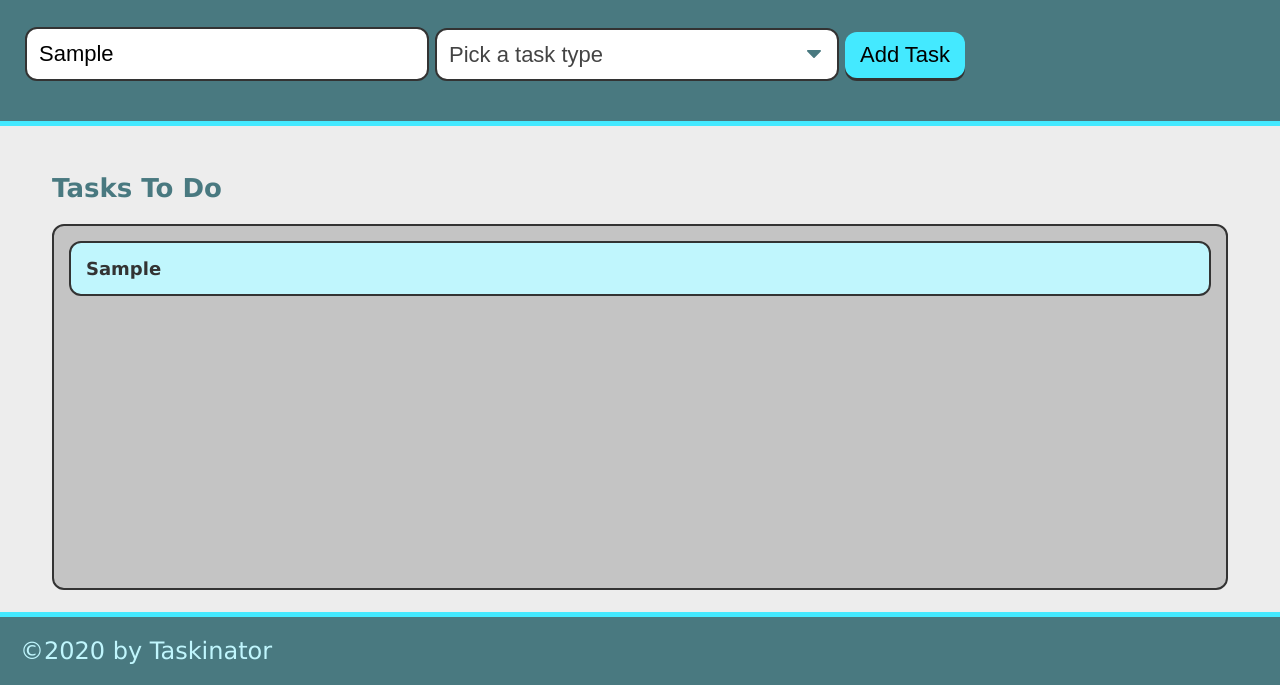
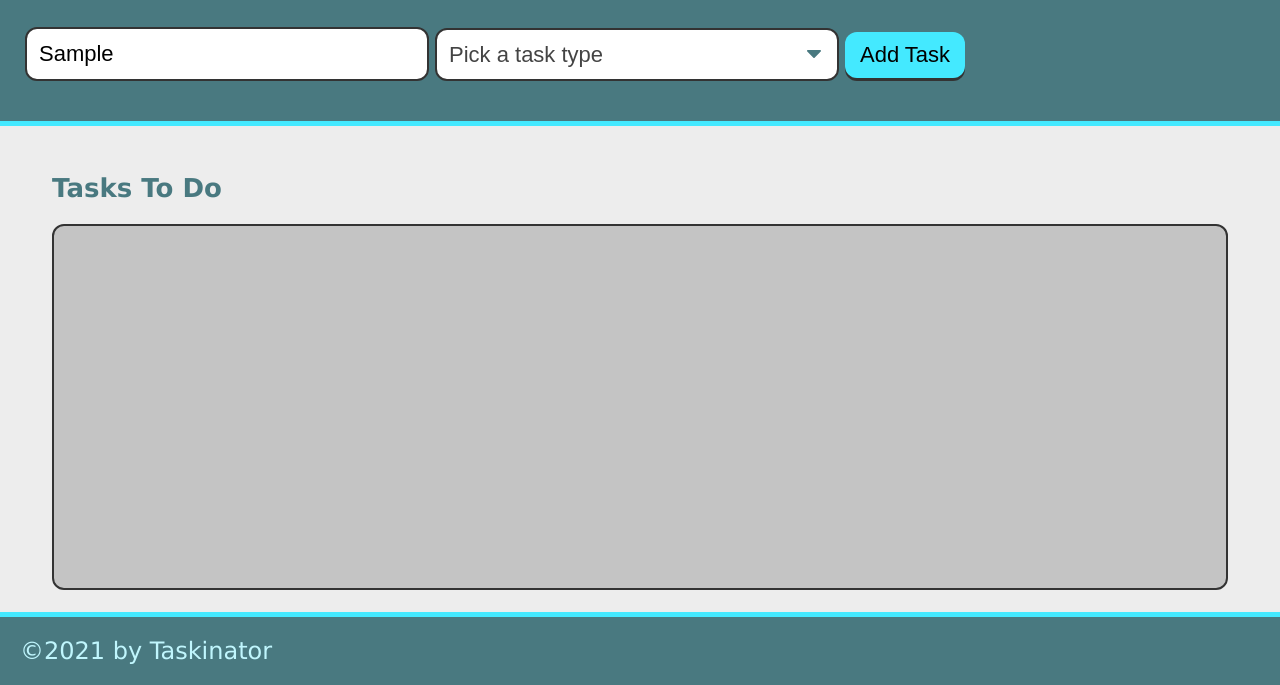
Before and after one commit to MatteoMeza/taskinator1, a plain HTML site: page index.html in a window 1280 px wide. Both pictures are taken after typing "Sample" into the empty fields and a click on the button "Add Task". Shown: the part 115-800 px from the top of the page. Drawn offline with Linux system fonts and the light colour scheme.

Commit message:
addressed usability concerns

```diff
--- a/assets/js/script.js
+++ b/assets/js/script.js
@@ -7,6 +7,14 @@ var taskFormHandler = function(event) {
     var taskNameInput = document.querySelector("input[name='task-name']").value;
     // same as above, but this gets the user selected option from the dropdown and stores it in the taskTypeInput variable
     var taskTypeInput = document.querySelector("select[name='task-type']").value;
+
+    // check if input values are empty strings
+    if (!taskNameInput || !taskTypeInput) {
+        alert("YOU NEED TO FILL OUT THE TASK FORM!");
+        return false;
+    }
+
+    formEl.reset();
 
     // package up data as an object
     var taskDataObj = {
--- a/index.html
+++ b/index.html
@@ -40,7 +40,7 @@
     </main>
 
     <footer>
-        &copy;2020 by Taskinator
+        &copy;2021 by Taskinator
     </footer>
 
     <script src="./assets/js/script.js"></script>
```
